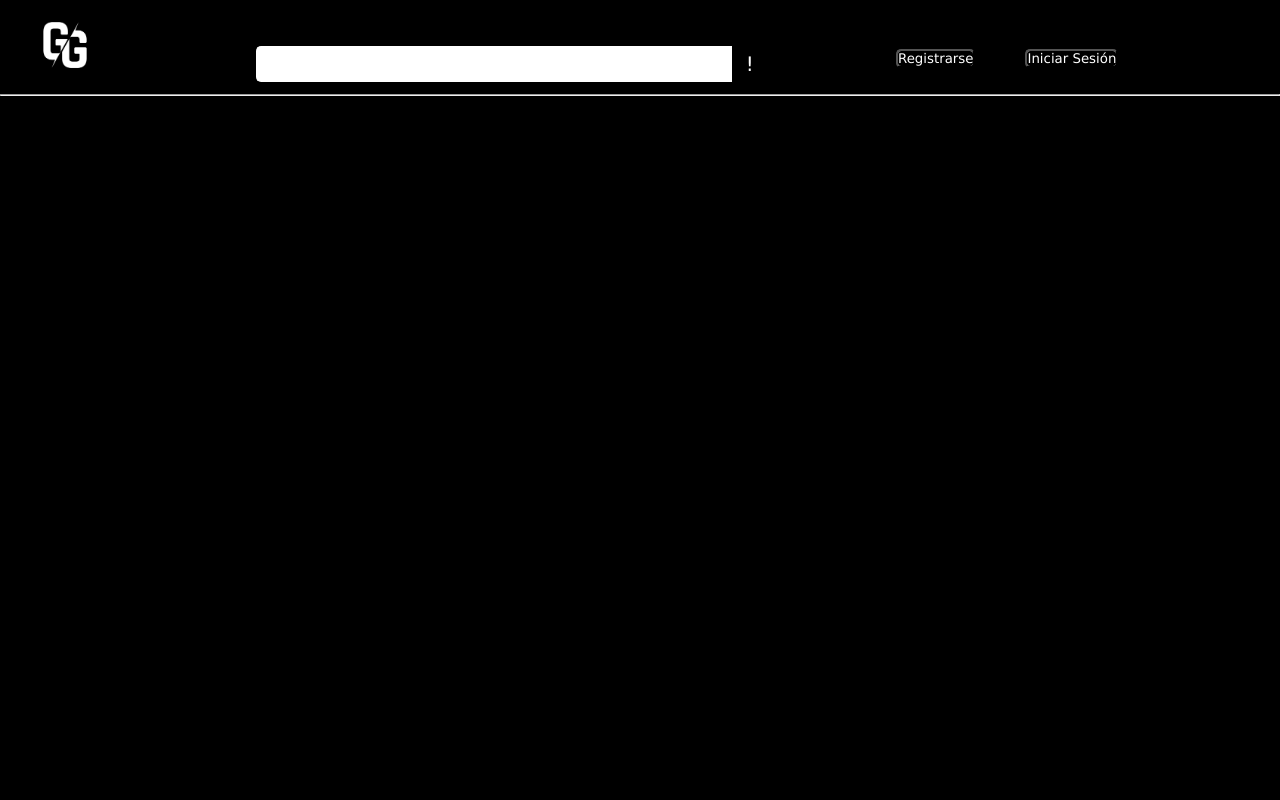
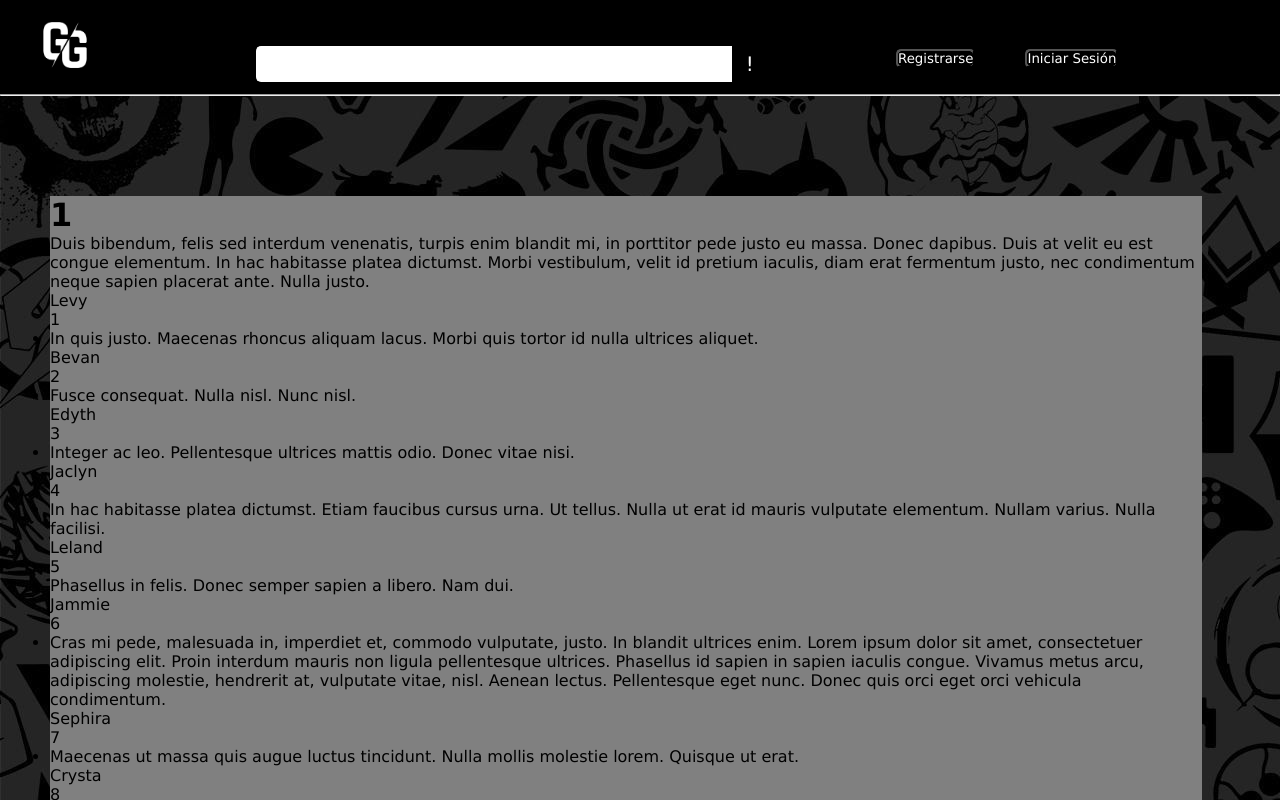
Before and after one commit to Diezia/foro-gg, a React (Create React App) app in the folder src/website/: page /games/1 in a window 1280 px wide. Shown: the top 800 px of the page. Built offline with nearby package versions, Linux system fonts and the light colour scheme.

Commit message:
changes scss files

```diff
--- a/src/website/src/components/main/App/index.tsx
+++ b/src/website/src/components/main/App/index.tsx
@@ -2,6 +2,7 @@ import "../../../styles/styles.scss";
 import React from "react";
 import { Navbar } from "../../ui/header/Navbar";
 import { AppRouter } from "../../../router/AppRouter";
+
 
 export default function App() {
 	return (
--- a/src/website/src/components/ui/pages/GamePage/index.tsx
+++ b/src/website/src/components/ui/pages/GamePage/index.tsx
@@ -2,6 +2,7 @@ import React from "react";
 import { useParams } from "react-router-dom";
 import { fakePostsDataCSGO } from "../../../../helpers/fakePostsDataCSGO";
 import { PostPreview } from "../../PostPreview";
+import "../../../../styles/components/_gamepage.scss"
 
 export function GamePage() {
 	const { gameId } = useParams();
--- a/src/website/src/index.tsx
+++ b/src/website/src/index.tsx
@@ -2,6 +2,7 @@ import React from "react";
 import ReactDOM from "react-dom/client";
 import "./index.css";
 import App from "./components/main/App";
+
 
 // eslint-disable-next-line
 const root = ReactDOM.createRoot(document.getElementById("root")!);
--- /dev/null
+++ b/src/website/src/styles/components/_gamepage.scss
@@ -0,0 +1,5 @@
+ul {
+    background-color: grey;
+    width: 90%;
+    margin: 100px 0px 0px 50px;
+}
--- a/src/website/src/styles/components/_homepage.scss
+++ b/src/website/src/styles/components/_homepage.scss
@@ -1,25 +1,32 @@
 *{
   font-family: Verdana,Tahoma, sans-serif;
+}
+
+body{
+  background-image: url(../../../public/assets/background.png);
 }
 .grid-container {
   width: 100%;
 	display: grid;
 	grid-template-columns: repeat(4, 1fr);
 
+
 .grid-container__img {
     width: 70%;
-    background-color: rgb(0, 0, 0);
   }
 }
 
 .grid-container__img {
 	display: block;
 	margin: 0px auto;
+
 }
 .grid-container__div-img {
 	border: 1px solid white;
 	transition: 0.2s;
   margin: 20px;
+  background-color: black;
+
 
   &:hover {
     border: 0.5px solid white;
--- a/src/website/src/styles/components/_navbar.scss
+++ b/src/website/src/styles/components/_navbar.scss
@@ -1,3 +1,6 @@
+nav{
+  background-color: black;
+}
 .search {
     width: 100%;
     position: center;
```
Also changed, not shown: src/website/public/assets/background.png (added), 1 other file (tests, documents, lock files or other folders).
